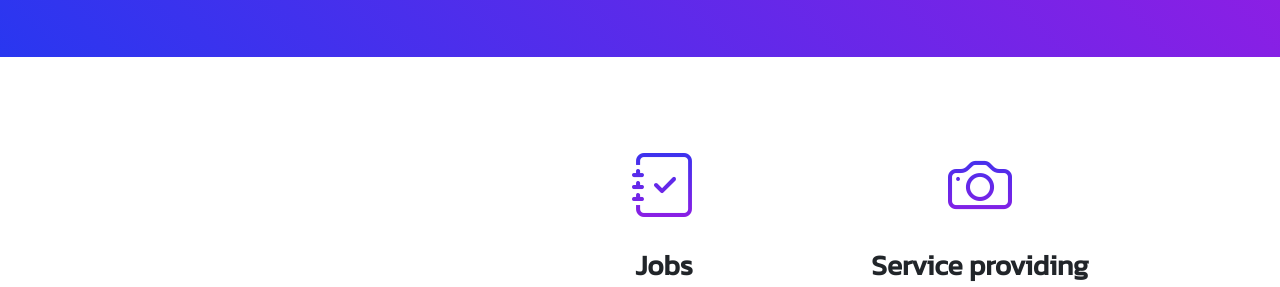
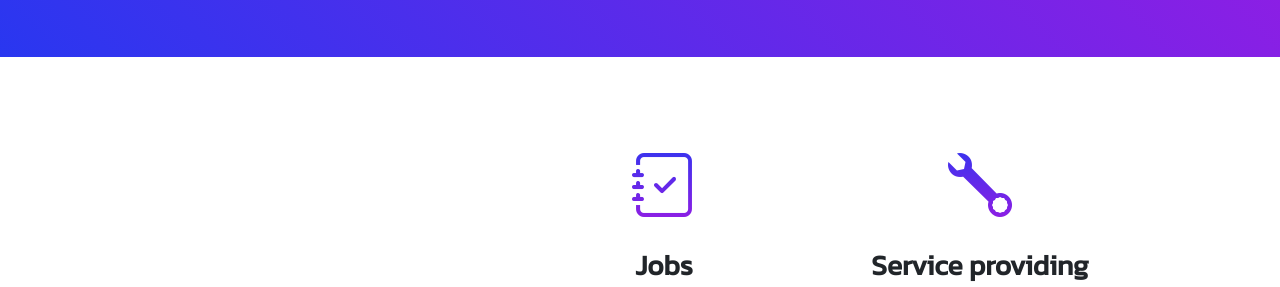
Before and after one commit to prateekgonemad/offslatewebsite, a plain HTML site: page index.html in a window 1280 px wide. Shown: the part 980-1267 px from the top of the page. Drawn offline with nearby package versions, Linux system fonts and the light colour scheme.

Commit message:
Update index.html

```diff
--- a/index.html
+++ b/index.html
@@ -117,7 +117,7 @@
                                 <div class="col-md-6 mb-5">
                                     <!-- Feature item-->
                                     <div class="text-center">
-                                        <i class="bi-camera icon-feature text-gradient d-block mb-3"></i>
+                                        <i class="bi-wrench icon-feature text-gradient d-block mb-3"></i>
                                         <h3 class="font-alt">  Service providing and seeking: </h3>
                                         <p class="text-muted mb-0"> Simply by searching the skill name as per the location range you like, OffSlate will connect you directly to the service provider according to the service you require. It will come in handy in any form of situation. You will be able to post a service based on your skill, and the client will arrange an appointment based on that skill requirement.</p>
                                     </div>
```
